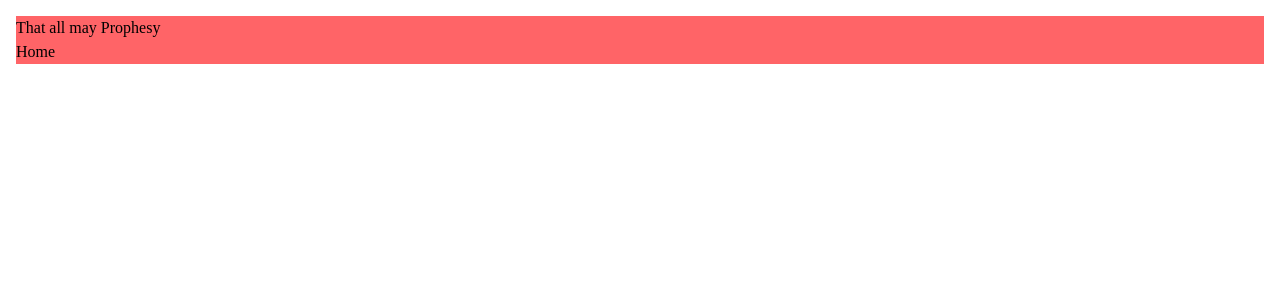
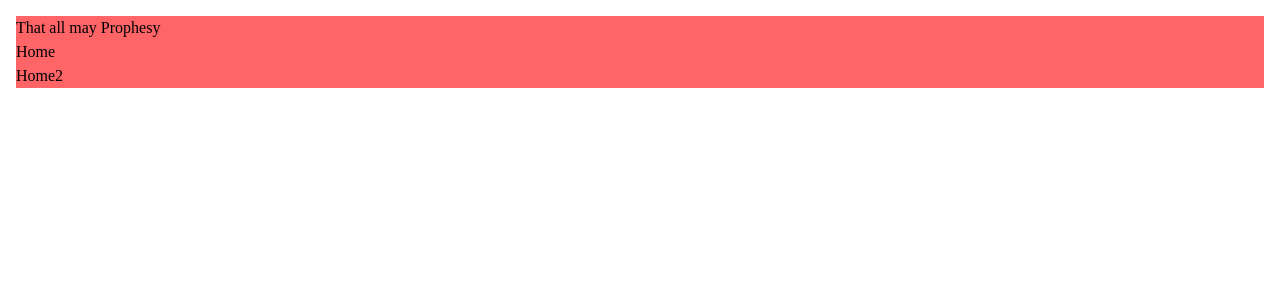
Before and after one commit to oseunabiola/the-prophecy, a React (Vite) app: page / in a window 1280 px wide. Shown: the top 300 px of the page. Built offline with nearby package versions, Linux system fonts and the light colour scheme; a web font is replaced by a local one.

Commit message:
Third commit

```diff
--- a/src/pages/index.tsx
+++ b/src/pages/index.tsx
@@ -21,6 +21,9 @@ const Nav = () => {
                <li>
                   <Link to="/">Home</Link>
                </li>
+               <li>
+                  <Link to="/">Home2</Link>
+               </li>
             </ul>
          </nav>
       </div>
```
